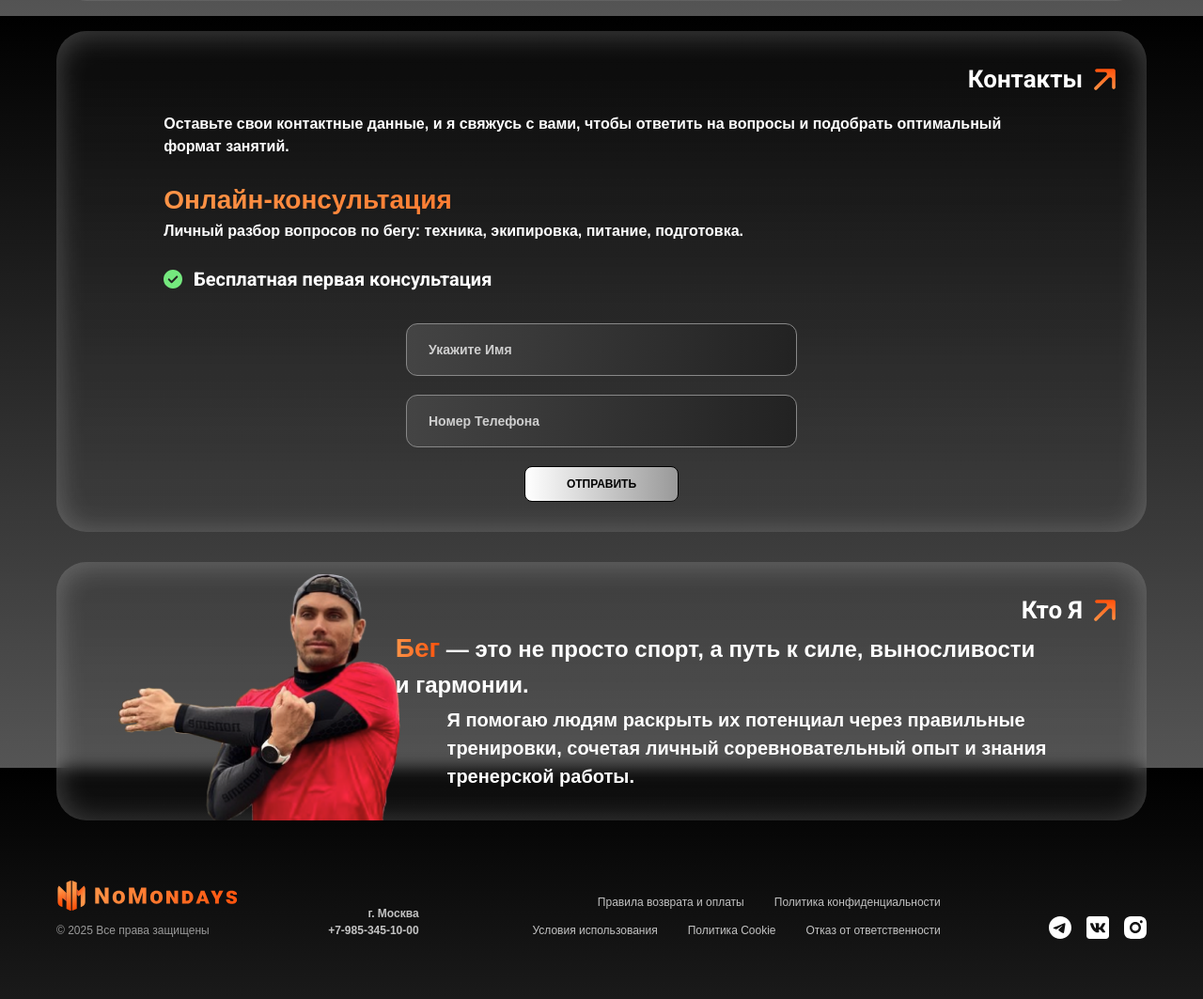
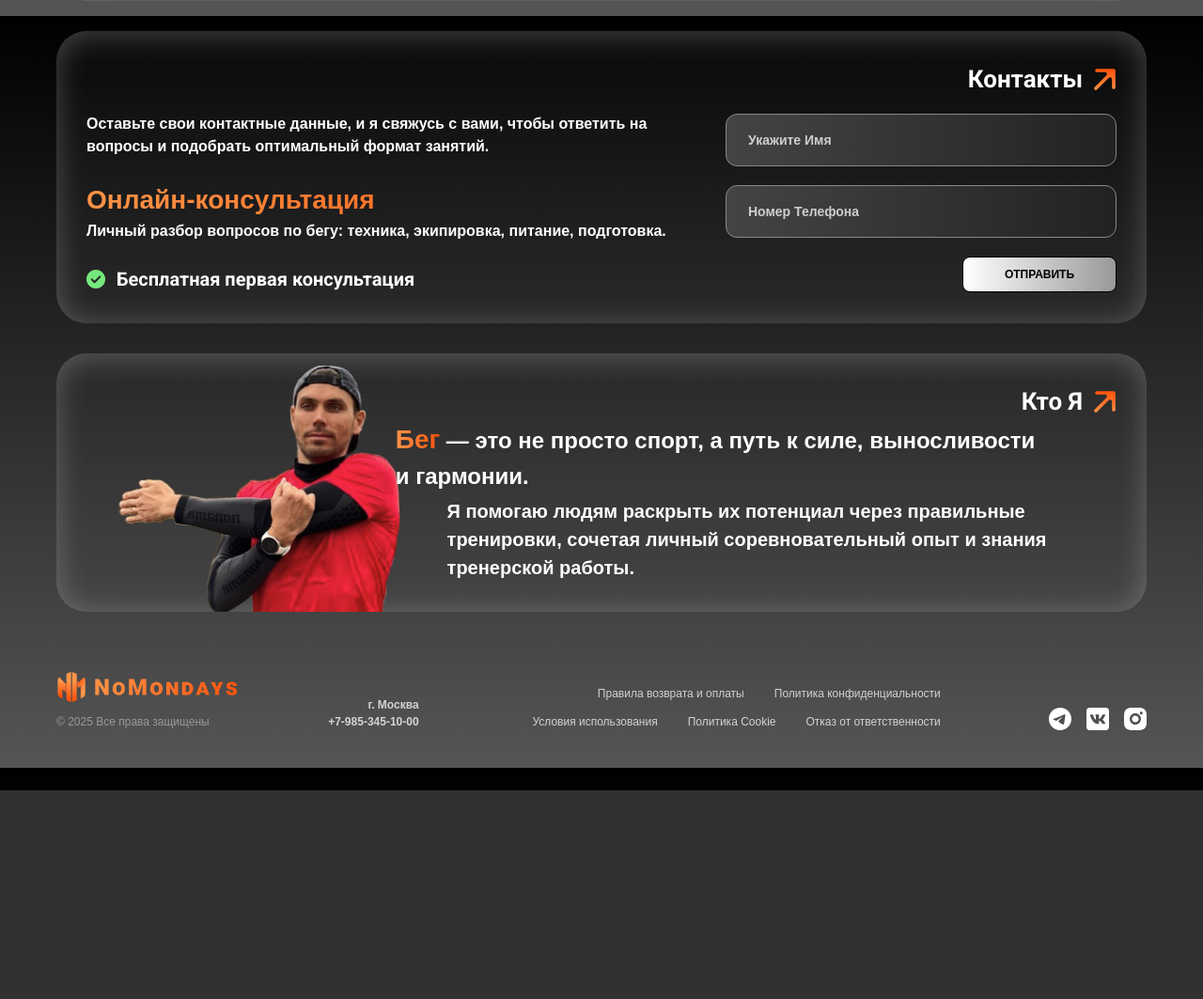
Before and after one commit to VelValerian/nm_webapp, a Django app: page / in a window 1280 px wide. Shown: the part 1583-2646 px from the top of the page at 94% size. After the commit the page ends 2424 px from the top, so only its background shows below. Run offline with Django 5.2, Linux system fonts and the light colour scheme; style sheets or scripts are compiled from the project's sources; some web fonts are replaced.

Commit message:
style(form): fix style form for resolution below tablet - flex(column)

```diff
--- a/assets/scss/blocks/_form.scss
+++ b/assets/scss/blocks/_form.scss
@@ -6,7 +6,7 @@
   gap: 2rem;
   color: var(--text-color-secondary);
 
-  @include media.desktop {
+  @include media.tablet {
     flex-direction: column;
     align-items: center;
   }
@@ -33,7 +33,7 @@
       align-items: flex-end;
       gap: 20px;
 
-      @include media.desktop {
+      @include media.tablet {
         align-items: center;
       }
     }
```
